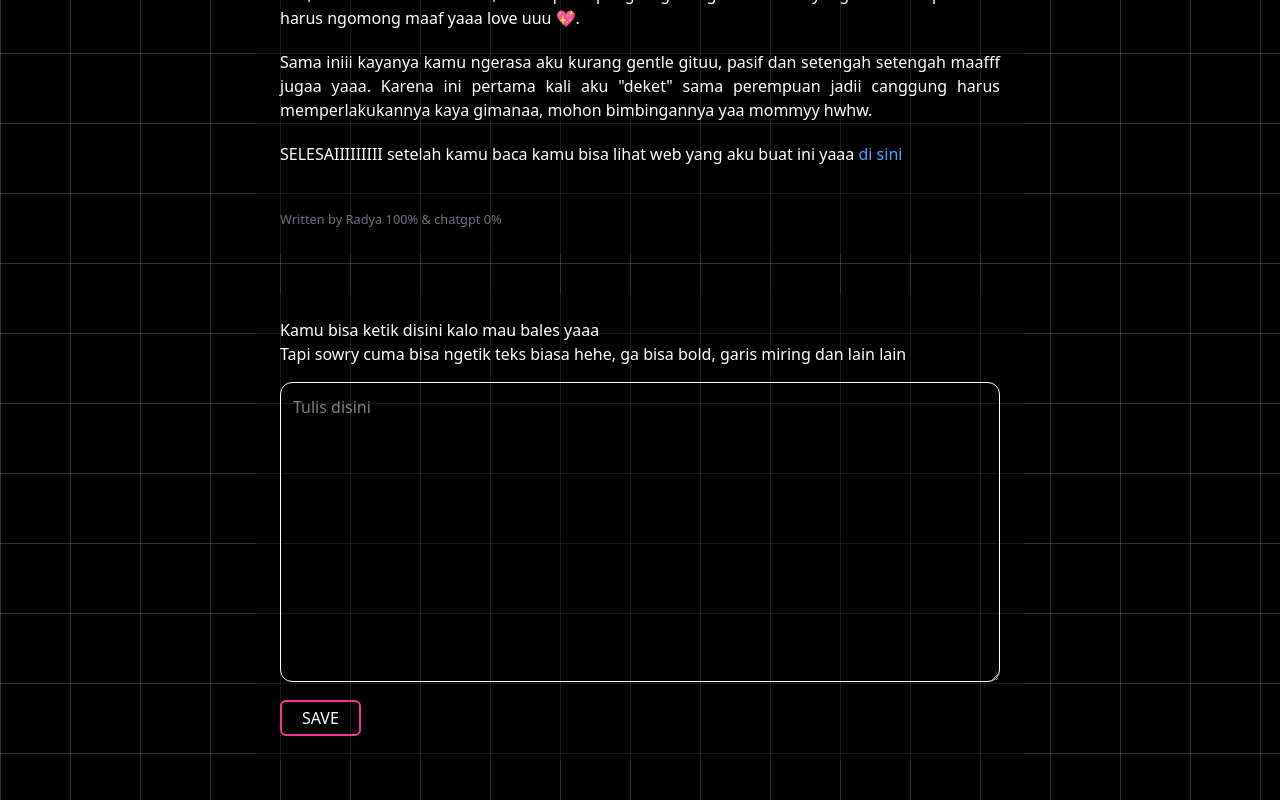
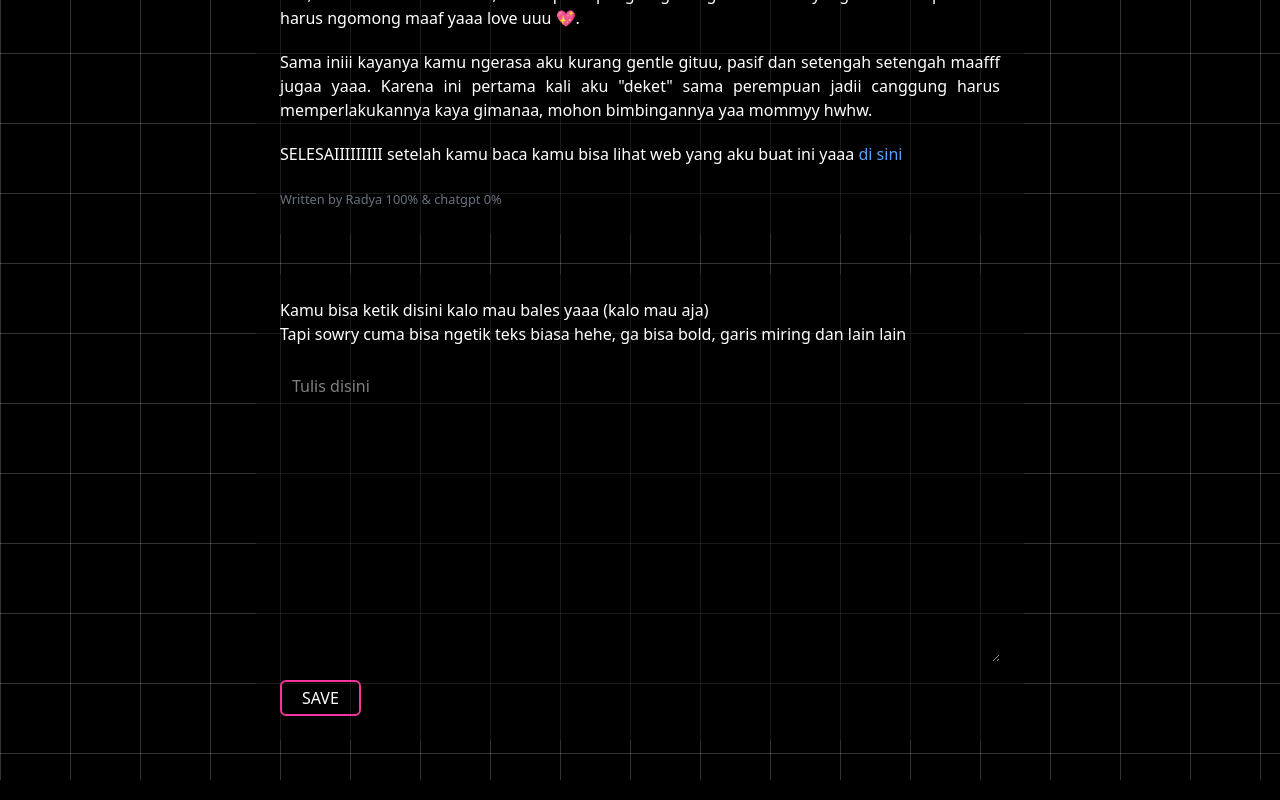
Before and after one commit to RadyaI/ourstory, a Next.js app: page /1august in a window 1280 px wide. Shown: the part 3097-3897 px from the top of the page. Built offline with nearby package versions, Linux system fonts and the light colour scheme; no server answers; the database is empty.

Commit message:
update css

```diff
--- a/app/1august/page.tsx
+++ b/app/1august/page.tsx
@@ -92,7 +92,7 @@ export default function LetterPage() {
                 <p className="mt-5">
                     Kamu punya banyak sifat, tapi yang ku <i>highlight</i> tuh CLINGY sama DEWASA, kamu punya 2 sifat yang berlawanan itu dalam dirimu, jadi
                     se-badmood badmoodnya kamu atau biasanya overthinking, kamu masih bisa nyoba buat berfikir jernih + nenangin diri, sebaliknya se-serius seriusnya kamu,
-                    kamu juga punya sifat yang CLINGY atau CHILDISH <i>that's why i like you (2)</i>.
+                    kamu juga punya sifat yang CLINGY atau CHILDISH <i>that's why i like you</i>.
                 </p>
                 <p className="mt-5">Aku ngerasa kamu orang yang keren banget bisa seimbang gituu, responku:</p>
                 <ul className="mt-5">
@@ -139,15 +139,15 @@ export default function LetterPage() {
                 <p className="mt-5">
                     SELESAIIIIIIIII setelah kamu baca kamu bisa lihat web yang aku buat ini yaaa <a className="text-blue-400 cursor-pointer" href="https://savememo.vercel.app">di sini</a>
                 </p>
-                <p className="mt-10 text-gray-500">
+                <p className="mt-5 text-gray-500">
                     <small>Written by Radya 100% & chatgpt 0%</small>
                 </p>
             </div>
 
             <div className="rounded-lg md:bg-black/50 text-white text-justify w-full md:w-[60%] mx-auto mt-10 mb-10 p-6">
-                <p>Kamu bisa ketik disini kalo mau bales yaaa</p>
+                <p>Kamu bisa ketik disini kalo mau bales yaaa (kalo mau aja)</p>
                 <p>Tapi sowry cuma bisa ngetik teks biasa hehe, ga bisa bold, garis miring dan lain lain</p>
-                <textarea value={balasan} onChange={(e) => setBalasan(e.target.value)} className="border w-full h-[300px] p-3 rounded-xl mt-4" placeholder="Tulis disini"></textarea>
+                <textarea value={balasan} onChange={(e) => setBalasan(e.target.value)} className="outline-none w-full h-[300px] p-3 rounded-xl mt-4" placeholder="Tulis disini"></textarea>
                 <button onClick={sendBalasan} className="mt-3 border-2 cursor-pointer border-pink-500 py-1 px-5 rounded-md hover:bg-pink-500 transition-all">{btnText}</button>
             </div>
         </>
--- a/app/globals.css
+++ b/app/globals.css
@@ -40,3 +40,17 @@ body::-webkit-scrollbar-thumb{
   background-color: pink;
   border-radius: 55px;
 }
+
+textarea::-webkit-scrollbar{
+  width: 10px;
+}
+
+textarea::-webkit-scrollbar-track{
+  background-color: transparent;
+}
+
+textarea::-webkit-scrollbar-thumb{
+  width: 10px;
+  background-color: pink;
+  border-radius: 55px;
+}
```
